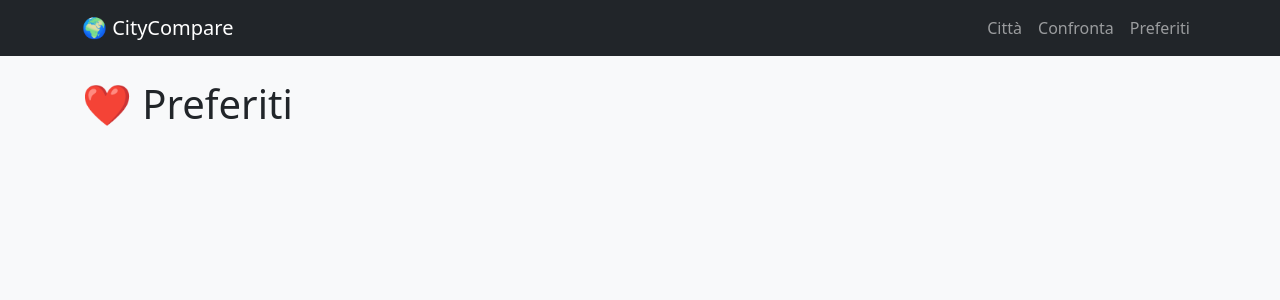
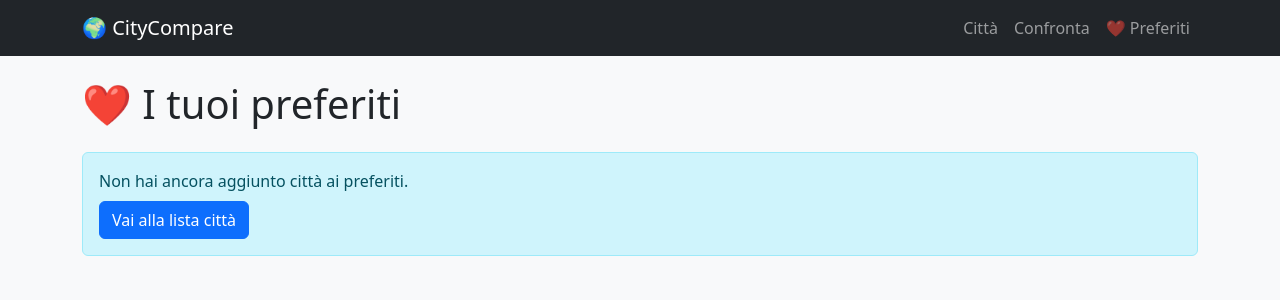
Before and after one commit to CarloAlmanza/progetto-finale-spec-frontend-front, a React (Vite) app in the folder progetto-finale-spec-frontend/: page /favorites in a window 1280 px wide. Shown: the top 300 px of the page. Built offline with nearby package versions, Linux system fonts and the light colour scheme.

Commit message:
implementazione pagina dei preferiti + modifica navbar

```diff
--- a/progetto-finale-spec-frontend/src/components/Navbar.jsx
+++ b/progetto-finale-spec-frontend/src/components/Navbar.jsx
@@ -1,6 +1,9 @@
 import { Link } from 'react-router-dom'
+import { useFavorites } from '../context/FavoritesContext'
 
 function Navbar() {
+    const { count } = useFavorites()
+
     return (
         <nav className="navbar navbar-expand-lg navbar-dark bg-dark">
             <div className="container">
@@ -8,7 +11,9 @@ function Navbar() {
                 <div className="navbar-nav">
                     <Link className="nav-link" to="/cities">Città</Link>
                     <Link className="nav-link" to="/comparator">Confronta</Link>
-                    <Link className="nav-link" to="/favorites">Preferiti</Link>
+                    <Link className="nav-link" to="/favorites">
+                        ❤️ Preferiti {count > 0 && <span className="badge bg-danger">{count}</span>}
+                    </Link>
                 </div>
             </div>
         </nav>
--- a/progetto-finale-spec-frontend/src/pages/Favorites.jsx
+++ b/progetto-finale-spec-frontend/src/pages/Favorites.jsx
@@ -1,4 +1,37 @@
+import { Link } from 'react-router-dom'
+import { useFavorites } from '../context/FavoritesContext'
+import CityCard from '../components/CityCard'
+
 function Favorites() {
-    return <h1>❤️ Preferiti</h1>
+    const { favorites } = useFavorites()
+
+    return (
+        <div>
+            <h1 className="mb-4">❤️ I tuoi preferiti</h1>
+
+            {favorites.length === 0 ? (
+                <div className="alert alert-info">
+                    <p className="mb-2">Non hai ancora aggiunto città ai preferiti.</p>
+                    <Link to="/cities" className="btn btn-primary">
+                        Vai alla lista città
+                    </Link>
+                </div>
+            ) : (
+                <>
+                    <p className="text-muted">
+                        {favorites.length} {favorites.length === 1 ? 'città' : 'città'} nei preferiti
+                    </p>
+                    <div className="row g-3">
+                        {favorites.map(city => (
+                            <div key={city.id} className="col-sm-6 col-md-4 col-lg-3">
+                                <CityCard city={city} />
+                            </div>
+                        ))}
+                    </div>
+                </>
+            )}
+        </div>
+    )
 }
+
 export default Favorites
```
